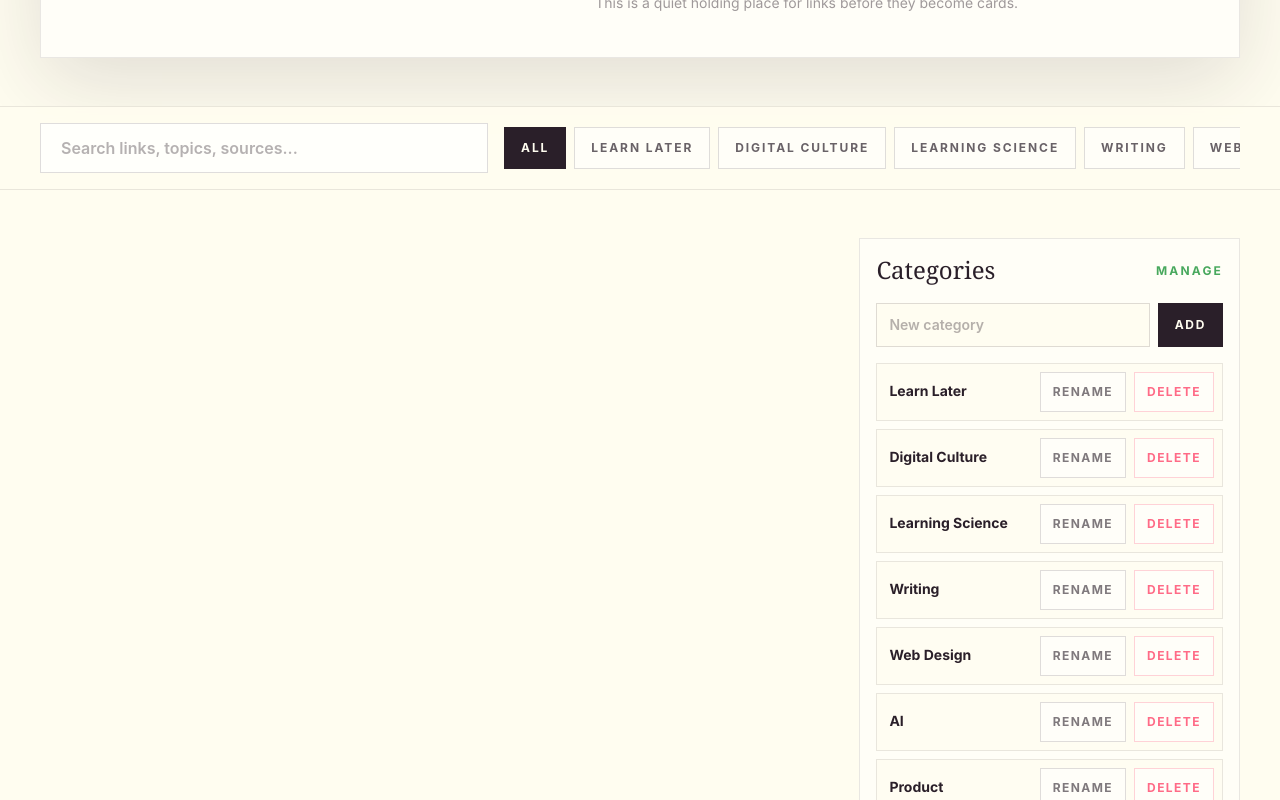
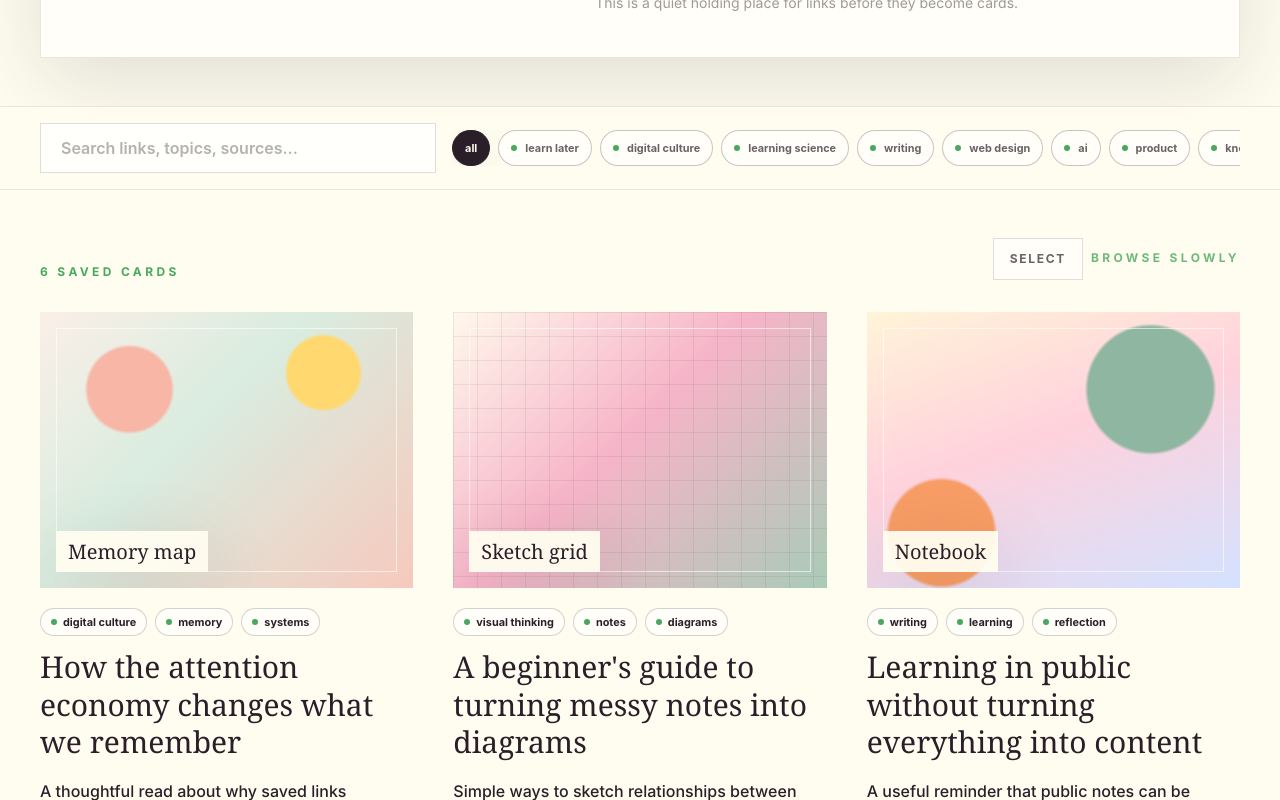
Before and after one commit to kaylindo149-cpu/learning-hub, a Next.js app: page / in a window 1280 px wide. Shown: the part 700-1500 px from the top of the page. Built offline with nearby package versions, Linux system fonts and the light colour scheme.

Commit message:
Refine tag management UI

```diff
--- a/src/components/LearningArchive.tsx
+++ b/src/components/LearningArchive.tsx
@@ -57,6 +57,41 @@ function normalizeCategoryName(category: string) {
   return category.trim().replace(/\s+/g, " ");
 }
 
+function normalizeTagValue(tag: string) {
+  return normalizeCategoryName(tag).toLowerCase();
+}
+
+function isUtilityTag(tag: string, card: LearningCard) {
+  const normalizedTag = normalizeTagValue(tag);
+
+  return (
+    normalizedTag === "pending" ||
+    normalizedTag === "processing" ||
+    normalizedTag === "failed" ||
+    normalizedTag === normalizeTagValue(card.source) ||
+    normalizedTag.startsWith("http://") ||
+    normalizedTag.startsWith("https://")
+  );
+}
+
+function getCardTags(card: LearningCard) {
+  const tagMap = new Map<string, string>();
+
+  [card.category, ...card.tags].forEach((tag) => {
+    const normalizedTag = normalizeTagValue(tag);
+
+    if (!normalizedTag || isUtilityTag(tag, card)) {
+      return;
+    }
+
+    if (!tagMap.has(normalizedTag)) {
+      tagMap.set(normalizedTag, normalizeCategoryName(tag));
+    }
+  });
+
+  return Array.from(tagMap.values());
+}
+
 function createTemporaryCard(capturedLink: CapturedLink): LearningCard {
   const source = getCapturedLinkDomain(capturedLink.url);
 
@@ -90,6 +125,7 @@ export function LearningArchive() {
   const [editingCategory, setEditingCategory] = useState("");
   const [editingCategoryName, setEditingCategoryName] = useState("");
   const [categoryMessage, setCategoryMessage] = useState("");
+  const [isManagingCategories, setIsManagingCategories] = useState(false);
   const [hiddenStarterCardIds, setHiddenStarterCardIds] = useState<string[]>(
     []
   );
@@ -224,16 +260,31 @@ export function LearningArchive() {
     [capturedLinks, savedCards, visibleStarterCards]
   );
 
-  const learningCategories = useMemo(() => ["All", ...categoryOptions], [
-    categoryOptions
-  ]);
+  const learningCategories = useMemo(() => {
+    const tagMap = new Map<string, string>();
+
+    [...categoryOptions, ...allCards.flatMap(getCardTags)].forEach((tag) => {
+      const normalizedTag = normalizeTagValue(tag);
+
+      if (!normalizedTag || tagMap.has(normalizedTag)) {
+        return;
+      }
+
+      tagMap.set(normalizedTag, tag);
+    });
+
+    return ["All", ...Array.from(tagMap.values())];
+  }, [allCards, categoryOptions]);
 
   const filteredCards = useMemo(() => {
     const search = searchTerm.trim().toLowerCase();
 
     return allCards.filter((card) => {
       const matchesCategory =
-        activeCategory === "All" || card.category === activeCategory;
+        activeCategory === "All" ||
+        getCardTags(card).some(
+          (tag) => normalizeTagValue(tag) === normalizeTagValue(activeCategory)
+        );
       const searchableText = [
         card.category,
         card.title,
@@ -275,11 +326,12 @@ export function LearningArchive() {
 
     if (renamedCategory) {
       saveSavedLearningCards(
-        readSavedLearningCards().map((card) =>
+        readSavedLearningCards().map((card) => ({
+          ...card,
+          category:
             card.category === renamedCategory.from
-            ? {
-                ...card,
-                category: renamedCategory.to,
+              ? renamedCategory.to
+              : card.category,
           tags: card.tags.map((tag) =>
             tag === renamedCategory.from ? renamedCategory.to : tag
           ),
@@ -287,9 +339,7 @@ export function LearningArchive() {
             card.thumbnailLabel === renamedCategory.from
               ? renamedCategory.to
               : card.thumbnailLabel
-              }
-            : card
-        )
+        }))
       );
       saveCapturedLinks(
         readCapturedLinks().map((capturedLink) =>
@@ -303,23 +353,20 @@ export function LearningArchive() {
 
     if (deletedCategory) {
       saveSavedLearningCards(
-        readSavedLearningCards().map((card) =>
+        readSavedLearningCards().map((card) => ({
+          ...card,
+          category:
             card.category === deletedCategory.category
-            ? {
-                ...card,
-                category: deletedCategory.fallback,
+              ? deletedCategory.fallback
+              : card.category,
           tags: card.tags.map((tag) =>
-                  tag === deletedCategory.category
-                    ? deletedCategory.fallback
-                    : tag
+            tag === deletedCategory.category ? deletedCategory.fallback : tag
           ),
           thumbnailLabel:
             card.thumbnailLabel === deletedCategory.category
               ? deletedCategory.fallback
               : card.thumbnailLabel
-              }
-            : card
-        )
+        }))
       );
       saveCapturedLinks(
         readCapturedLinks().map((capturedLink) =>
@@ -422,6 +469,11 @@ export function LearningArchive() {
     }
   }
 
+  function openCategoryManager() {
+    setIsManagingCategories(true);
+    setCategoryMessage("");
+  }
+
   function deleteSelectedCards() {
     if (selectedCardIds.length === 0) {
       return;
@@ -521,18 +573,31 @@ export function LearningArchive() {
           <div className="flex gap-2 overflow-x-auto pb-1 lg:ml-auto lg:pb-0">
             {learningCategories.map((category) => (
               <button
-                className={`whitespace-nowrap border px-4 py-3 text-xs font-bold uppercase tracking-[0.16em] transition ${
+                className={`inline-flex h-9 items-center gap-2 whitespace-nowrap rounded-full border px-3 text-[0.68rem] font-bold lowercase tracking-normal transition ${
                   activeCategory === category
-                    ? "border-ink bg-ink text-paper"
-                    : "border-ink/15 bg-white/55 text-ink/70 hover:border-sage hover:text-sage"
+                    ? "border-ink bg-ink text-paper shadow-soft"
+                    : "border-ink/25 bg-white/55 text-ink/70 hover:border-sage hover:text-sage"
                 }`}
                 key={category}
                 onClick={() => setActiveCategory(category)}
                 type="button"
               >
+                {category !== "All" ? (
+                  <span
+                    aria-hidden="true"
+                    className="h-1.5 w-1.5 rounded-full bg-sage"
+                  />
+                ) : null}
                 {category}
               </button>
             ))}
+            <button
+              className="inline-flex h-9 items-center whitespace-nowrap rounded-full border border-ink/15 bg-paper/80 px-3 text-[0.68rem] font-bold lowercase tracking-normal text-sage transition hover:border-sage hover:bg-white"
+              onClick={openCategoryManager}
+              type="button"
+            >
+              manage tags
+            </button>
           </div>
         </div>
       </section>
@@ -589,111 +654,6 @@ export function LearningArchive() {
             )}
           </div>
 
-          <div className="border border-ink/10 bg-white/45 p-4 sm:min-w-[22rem]">
-            <div className="flex items-center justify-between gap-3">
-              <h2 className="font-serif text-2xl text-ink">Categories</h2>
-              <span className="text-xs font-bold uppercase tracking-[0.18em] text-sage">
-                Manage
-              </span>
-            </div>
-            <div className="mt-4 flex gap-2">
-              <label className="min-w-0 flex-1">
-                <span className="sr-only">New category</span>
-                <input
-                  className="h-11 w-full border border-ink/15 bg-paper/80 px-3 text-sm font-semibold outline-none transition placeholder:text-ink/35 focus:border-sage"
-                  onChange={(event) => setNewCategoryName(event.target.value)}
-                  onKeyDown={(event) => {
-                    if (event.key === "Enter") {
-                      handleAddCategory();
-                    }
-                  }}
-                  placeholder="New category"
-                  type="text"
-                  value={newCategoryName}
-                />
-              </label>
-              <button
-                className="h-11 border border-ink bg-ink px-4 text-xs font-bold uppercase tracking-[0.14em] text-paper transition hover:border-sage hover:bg-sage"
-                onClick={handleAddCategory}
-                type="button"
-              >
-                Add
-              </button>
-            </div>
-            {categoryMessage ? (
-              <p className="mt-3 text-sm font-semibold text-ink/55">
-                {categoryMessage}
-              </p>
-            ) : null}
-            <ul className="mt-4 space-y-2">
-              {categoryOptions.map((category) => (
-                <li
-                  className="flex min-w-0 flex-col gap-2 border border-ink/10 bg-paper/65 p-2 sm:flex-row sm:items-center"
-                  key={category}
-                >
-                  {editingCategory === category ? (
-                    <>
-                      <input
-                        className="h-10 min-w-0 flex-1 border border-ink/15 bg-white/70 px-3 text-sm font-semibold outline-none transition focus:border-sage"
-                        onChange={(event) =>
-                          setEditingCategoryName(event.target.value)
-                        }
-                        onKeyDown={(event) => {
-                          if (event.key === "Enter") {
-                            handleRenameCategory();
-                          }
-
-                          if (event.key === "Escape") {
-                            cancelRenamingCategory();
-                          }
-                        }}
-                        type="text"
-                        value={editingCategoryName}
-                      />
-                      <div className="flex gap-2">
-                        <button
-                          className="h-10 border border-sage bg-sage px-3 text-xs font-bold uppercase tracking-[0.12em] text-paper"
-                          onClick={handleRenameCategory}
-                          type="button"
-                        >
-                          Save
-                        </button>
-                        <button
-                          className="h-10 border border-ink/15 bg-white/55 px-3 text-xs font-bold uppercase tracking-[0.12em] text-ink/60"
-                          onClick={cancelRenamingCategory}
-                          type="button"
-                        >
-                          Cancel
-                        </button>
-                      </div>
-                    </>
-                  ) : (
-                    <>
-                      <span className="min-w-0 flex-1 truncate px-1 text-sm font-bold text-ink">
-                        {category}
-                      </span>
-                      <div className="flex gap-2">
-                        <button
-                          className="h-10 border border-ink/15 bg-white/55 px-3 text-xs font-bold uppercase tracking-[0.12em] text-ink/60 transition hover:border-sage hover:text-sage"
-                          onClick={() => startRenamingCategory(category)}
-                          type="button"
-                        >
-                          Rename
-                        </button>
-                        <button
-                          className="h-10 border border-clay/30 bg-white/55 px-3 text-xs font-bold uppercase tracking-[0.12em] text-clay transition hover:border-clay hover:bg-clay hover:text-paper"
-                          onClick={() => handleDeleteCategory(category)}
-                          type="button"
-                        >
-                          Delete
-                        </button>
-                      </div>
-                    </>
-                  )}
-                </li>
-              ))}
-            </ul>
-          </div>
         </div>
 
         {isConfirmingDelete ? (
@@ -735,6 +695,7 @@ export function LearningArchive() {
               : null;
             const isDeletable = isDeletableCard(card);
             const isSelected = selectedCardIds.includes(card.id);
+            const cardTags = getCardTags(card);
 
             return (
               <article className="group" key={card.id}>
@@ -792,9 +753,20 @@ export function LearningArchive() {
                   </div>
 
                   <div className="mt-5">
-                    <p className="text-xs font-black uppercase tracking-[0.18em] text-sage">
-                      {card.category}
-                    </p>
+                    <div className="flex flex-wrap gap-2">
+                      {cardTags.map((tag) => (
+                        <span
+                          className="inline-flex h-7 items-center gap-1.5 rounded-full border border-ink/20 bg-white/60 px-2.5 text-[0.68rem] font-bold lowercase text-ink/68"
+                          key={tag}
+                        >
+                          <span
+                            aria-hidden="true"
+                            className="h-1.5 w-1.5 rounded-full bg-sage"
+                          />
+                          {tag}
+                        </span>
+                      ))}
+                    </div>
                     <h2 className="mt-3 font-serif text-3xl leading-tight text-ink transition group-hover:text-sage">
                       {card.title}
                     </h2>
@@ -824,6 +796,142 @@ export function LearningArchive() {
           </div>
         ) : null}
       </section>
+
+      {isManagingCategories ? (
+        <div
+          aria-modal="true"
+          className="fixed inset-0 z-50 flex items-end justify-center px-4 py-5 sm:items-center"
+          role="dialog"
+        >
+          <button
+            aria-label="Close tag manager"
+            className="absolute inset-0 bg-ink/30 backdrop-blur-sm"
+            onClick={() => setIsManagingCategories(false)}
+            type="button"
+          />
+          <section className="relative max-h-[min(42rem,calc(100vh-2.5rem))] w-full max-w-2xl overflow-y-auto border border-ink/10 bg-paper p-5 shadow-soft sm:p-6">
+            <div className="flex items-start justify-between gap-5">
+              <div>
+                <p className="text-xs font-bold uppercase tracking-[0.24em] text-sage">
+                  Manage
+                </p>
+                <h2 className="mt-2 font-serif text-3xl text-ink">Tags</h2>
+              </div>
+              <button
+                className="h-10 border border-ink/15 bg-white/55 px-4 text-xs font-bold uppercase tracking-[0.14em] text-ink/65 transition hover:border-sage hover:text-sage"
+                onClick={() => setIsManagingCategories(false)}
+                type="button"
+              >
+                Close
+              </button>
+            </div>
+
+            <div className="mt-5 flex gap-2">
+              <label className="min-w-0 flex-1">
+                <span className="sr-only">New tag</span>
+                <input
+                  className="h-11 w-full border border-ink/15 bg-white/70 px-3 text-sm font-semibold outline-none transition placeholder:text-ink/35 focus:border-sage"
+                  onChange={(event) => setNewCategoryName(event.target.value)}
+                  onKeyDown={(event) => {
+                    if (event.key === "Enter") {
+                      handleAddCategory();
+                    }
+                  }}
+                  placeholder="New tag"
+                  type="text"
+                  value={newCategoryName}
+                />
+              </label>
+              <button
+                className="h-11 border border-ink bg-ink px-4 text-xs font-bold uppercase tracking-[0.14em] text-paper transition hover:border-sage hover:bg-sage"
+                onClick={handleAddCategory}
+                type="button"
+              >
+                Add
+              </button>
+            </div>
+
+            {categoryMessage ? (
+              <p className="mt-3 text-sm font-semibold text-ink/55">
+                {categoryMessage}
+              </p>
+            ) : null}
+
+            <ul className="mt-5 space-y-2">
+              {categoryOptions.map((category) => (
+                <li
+                  className="flex min-w-0 flex-col gap-2 border border-ink/10 bg-white/45 p-2 sm:flex-row sm:items-center"
+                  key={category}
+                >
+                  {editingCategory === category ? (
+                    <>
+                      <input
+                        className="h-10 min-w-0 flex-1 border border-ink/15 bg-paper/80 px-3 text-sm font-semibold outline-none transition focus:border-sage"
+                        onChange={(event) =>
+                          setEditingCategoryName(event.target.value)
+                        }
+                        onKeyDown={(event) => {
+                          if (event.key === "Enter") {
+                            handleRenameCategory();
+                          }
+
+                          if (event.key === "Escape") {
+                            cancelRenamingCategory();
+                          }
+                        }}
+                        type="text"
+                        value={editingCategoryName}
+                      />
+                      <div className="flex gap-2">
+                        <button
+                          className="h-10 border border-sage bg-sage px-3 text-xs font-bold uppercase tracking-[0.12em] text-paper"
+                          onClick={handleRenameCategory}
+                          type="button"
+                        >
+                          Save
+                        </button>
+                        <button
+                          className="h-10 border border-ink/15 bg-white/55 px-3 text-xs font-bold uppercase tracking-[0.12em] text-ink/60"
+                          onClick={cancelRenamingCategory}
+                          type="button"
+                        >
+                          Cancel
+                        </button>
+                      </div>
+                    </>
+                  ) : (
+                    <>
+                      <span className="inline-flex min-w-0 flex-1 items-center gap-2 truncate px-1 text-sm font-bold text-ink">
+                        <span
+                          aria-hidden="true"
+                          className="h-1.5 w-1.5 rounded-full bg-sage"
+                        />
+                        {category}
+                      </span>
+                      <div className="flex gap-2">
+                        <button
+                          className="h-10 border border-ink/15 bg-white/55 px-3 text-xs font-bold uppercase tracking-[0.12em] text-ink/60 transition hover:border-sage hover:text-sage"
+                          onClick={() => startRenamingCategory(category)}
+                          type="button"
+                        >
+                          Rename
+                        </button>
+                        <button
+                          className="h-10 border border-clay/30 bg-white/55 px-3 text-xs font-bold uppercase tracking-[0.12em] text-clay transition hover:border-clay hover:bg-clay hover:text-paper"
+                          onClick={() => handleDeleteCategory(category)}
+                          type="button"
+                        >
+                          Delete
+                        </button>
+                      </div>
+                    </>
+                  )}
+                </li>
+              ))}
+            </ul>
+          </section>
+        </div>
+      ) : null}
     </main>
   );
 }
```
Lines whose indentation alone changed are shown as unchanged.
